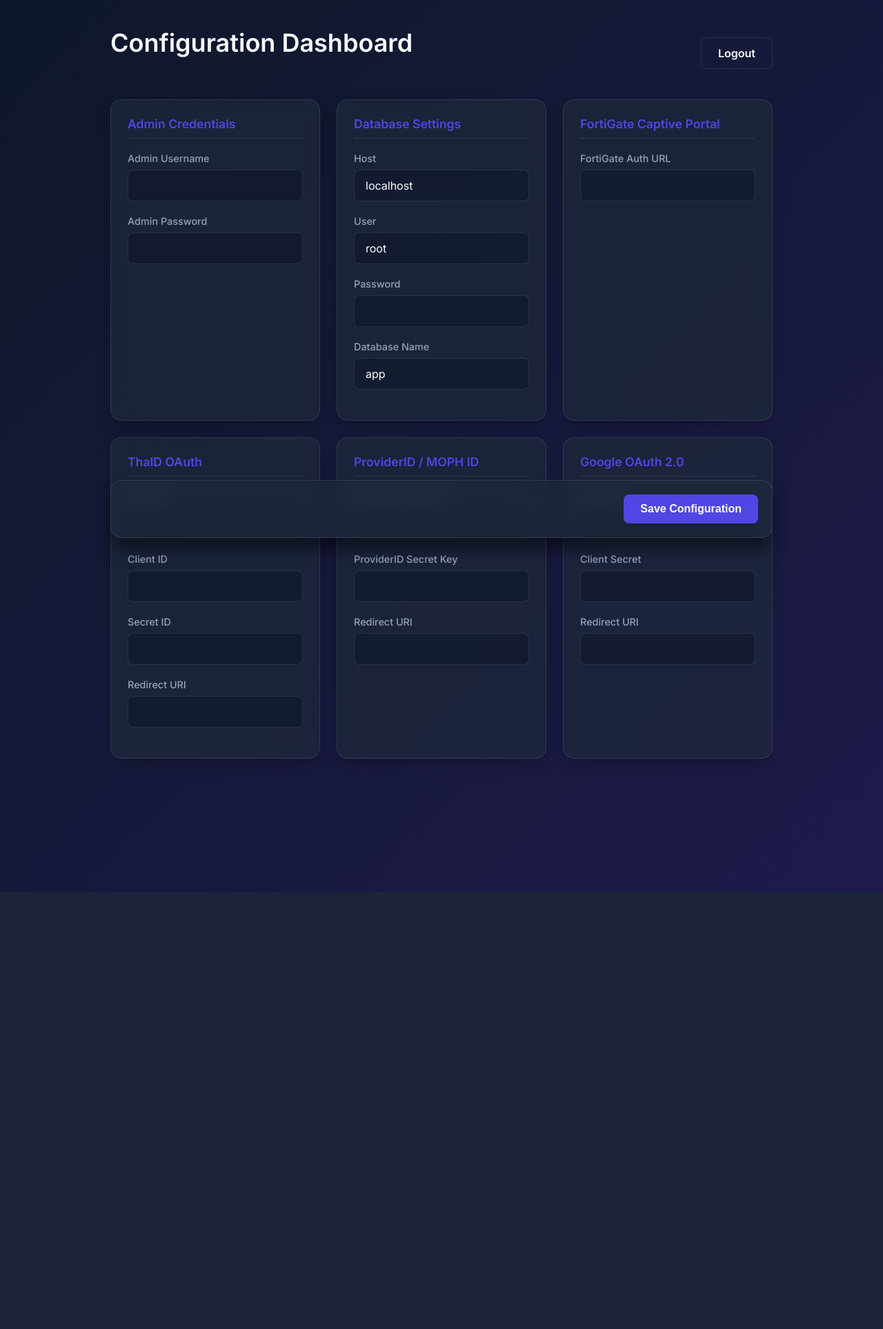
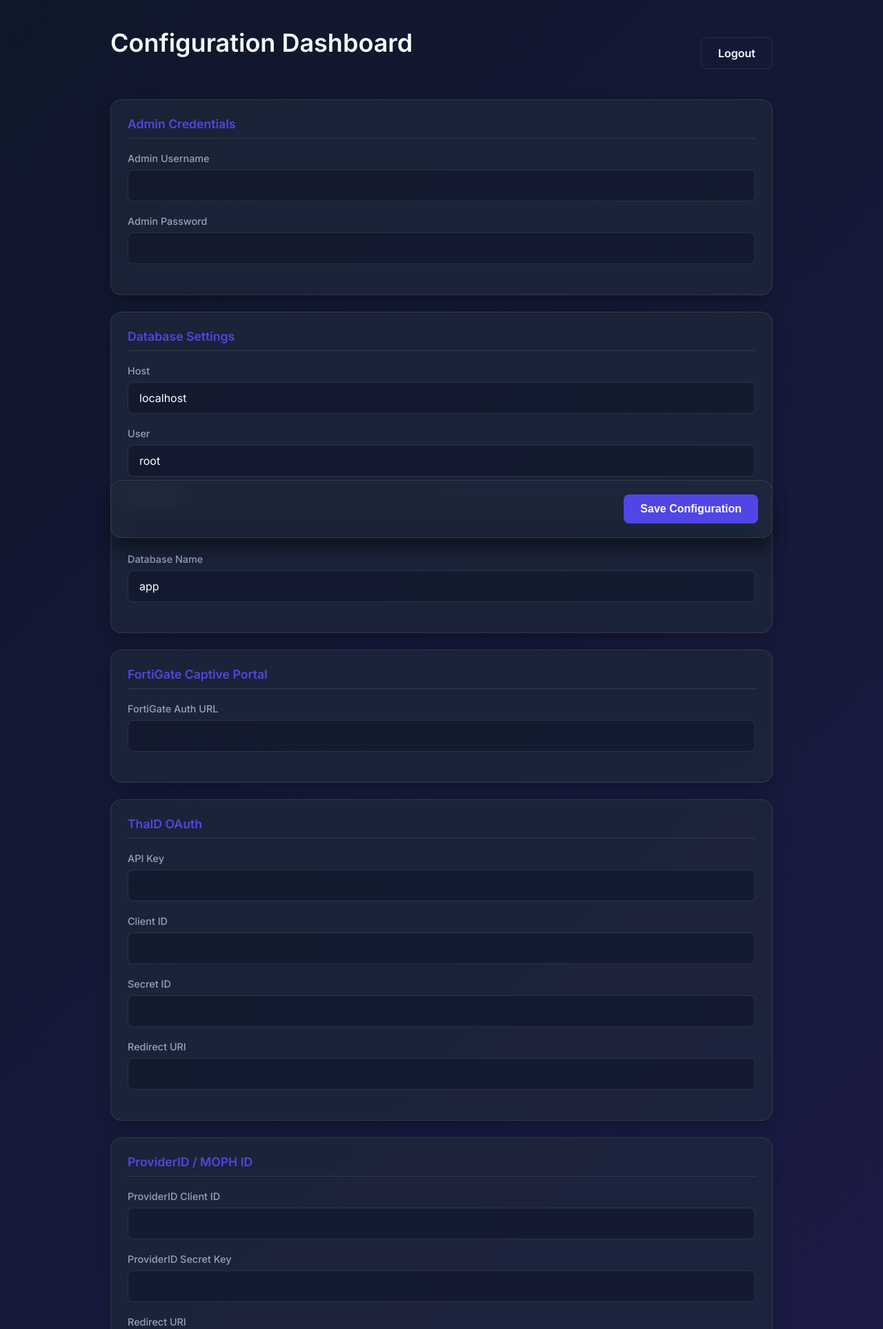
Before and after one commit to thaidelphi/moph_api, a PHP site: page /admin.php in a window 1280 px wide. Shown: the top 1927 px of the page at 69% size. Before the commit the page ends 1294 px from the top, so only its background shows below. Run offline with PHP 8.4, Linux system fonts and the light colour scheme; the visitor is signed in with stand-in values (Sample User, id 1).

Commit message:
UI: Change admin dashboard to single column layout

```diff
--- a/admin.php
+++ b/admin.php
@@ -252,8 +252,8 @@ if ($is_logged_in && $_SERVER['REQUEST_METHOD'] === 'POST' && isset($_POST['acti
 
         /* Dashboard Layout */
         .dashboard-grid {
-            display: grid;
-            grid-template-columns: repeat(auto-fit, minmax(300px, 1fr));
+            display: flex;
+            flex-direction: column;
             gap: 24px;
         }
 
```
